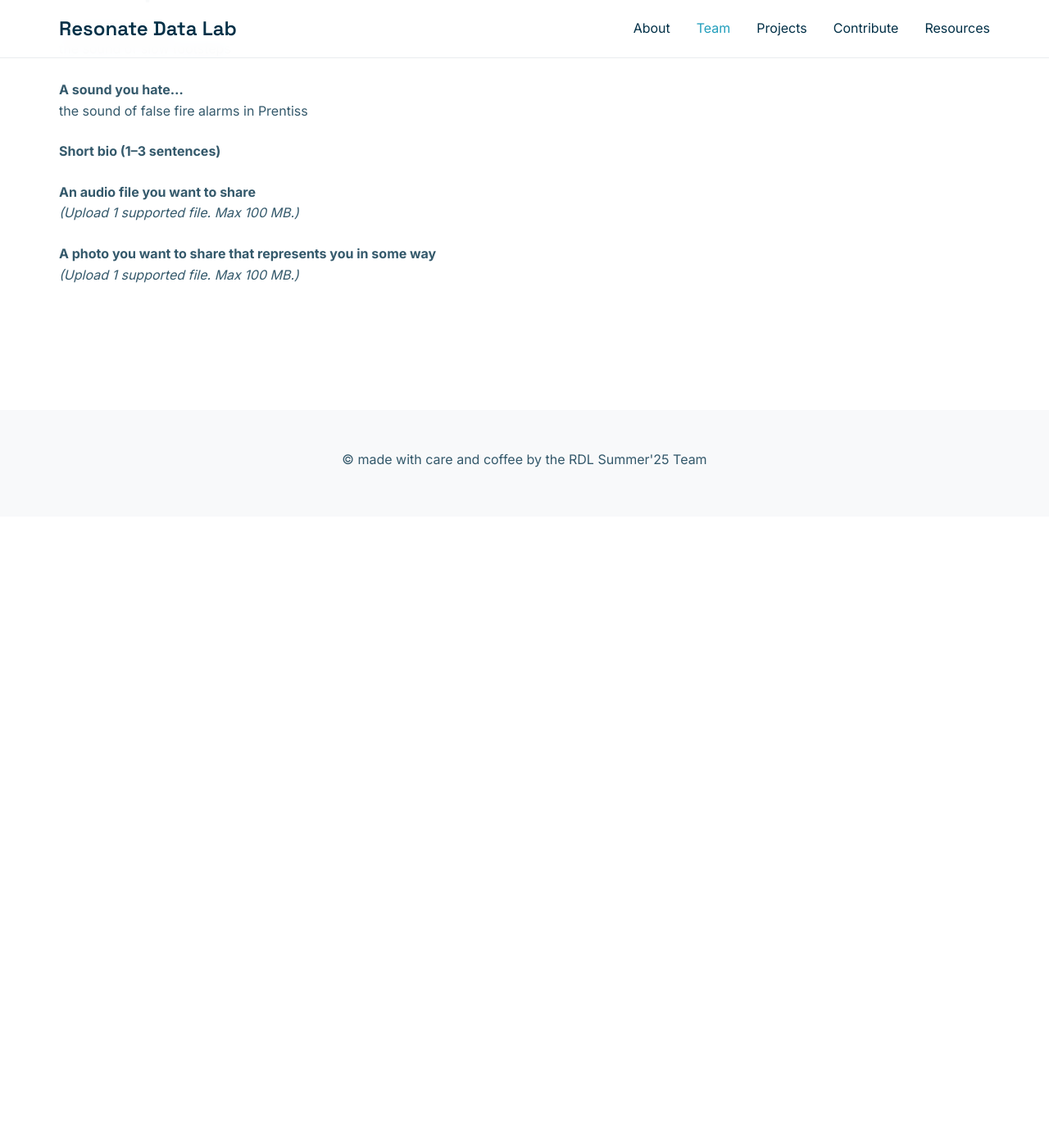
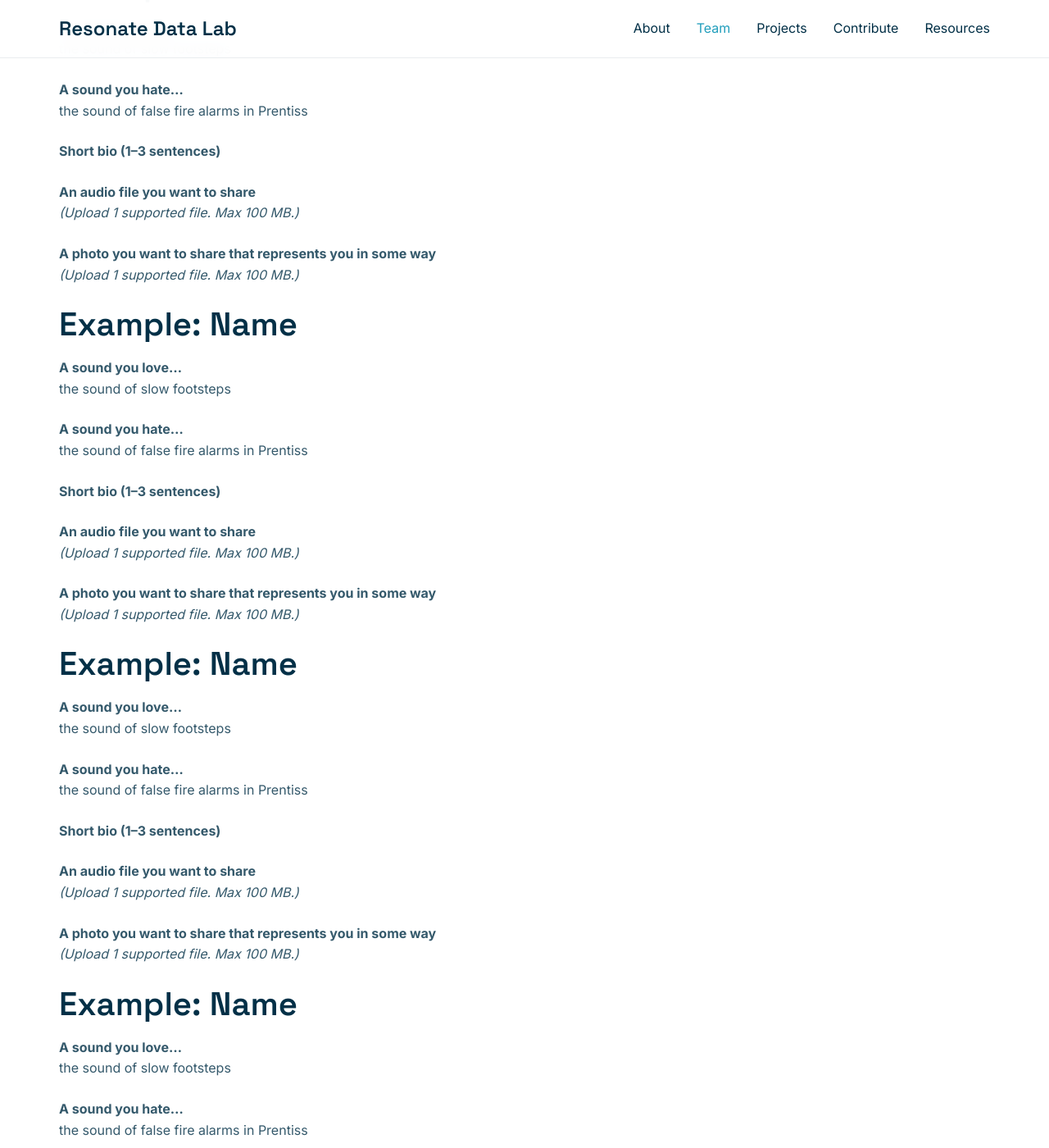
Before and after one commit to a421loop/Resonate-Data-Lab-Website-STRUCTURE, a Jekyll site: the page built from Team/index.md, in a window 1280 px wide and 1400 px high, scrolled down 304 px. Shown: the whole window at 82% size. Built offline with Jekyll 4.4.1, drawn with Linux system fonts in a browser that asks for light colours; before the commit the page ends 934 px from its top, so only the background shows below that; some of the changed text lies outside the part shown.

Commit message:
Update index.md

```diff
--- a/Team/index.md
+++ b/Team/index.md
@@ -23,3 +23,74 @@
 
 **A photo you want to share that represents you in some way**
 *(Upload 1 supported file. Max 100 MB.)*
+
+## Example: Name
+
+**A sound you love...**
+the sound of slow footsteps
+
+**A sound you hate...**
+the sound of false fire alarms in Prentiss
+
+**Short bio (1–3 sentences)**
+<!-- Write your bio here, similar to the example given -->
+
+**An audio file you want to share**
+*(Upload 1 supported file. Max 100 MB.)*
+
+**A photo you want to share that represents you in some way**
+*(Upload 1 supported file. Max 100 MB.)*
+
+
+## Example: Name
+
+**A sound you love...**
+the sound of slow footsteps
+
+**A sound you hate...**
+the sound of false fire alarms in Prentiss
+
+**Short bio (1–3 sentences)**
+<!-- Write your bio here, similar to the example given -->
+
+**An audio file you want to share**
+*(Upload 1 supported file. Max 100 MB.)*
+
+**A photo you want to share that represents you in some way**
+*(Upload 1 supported file. Max 100 MB.)*
+
+
+## Example: Name
+
+**A sound you love...**
+the sound of slow footsteps
+
+**A sound you hate...**
+the sound of false fire alarms in Prentiss
+
+**Short bio (1–3 sentences)**
+<!-- Write your bio here, similar to the example given -->
+
+**An audio file you want to share**
+*(Upload 1 supported file. Max 100 MB.)*
+
+**A photo you want to share that represents you in some way**
+*(Upload 1 supported file. Max 100 MB.)*
+
+
+## Example: Name
+
+**A sound you love...**
+the sound of slow footsteps
+
+**A sound you hate...**
+the sound of false fire alarms in Prentiss
+
+**Short bio (1–3 sentences)**
+<!-- Write your bio here, similar to the example given -->
+
+**An audio file you want to share**
+*(Upload 1 supported file. Max 100 MB.)*
+
+**A photo you want to share that represents you in some way**
+*(Upload 1 supported file. Max 100 MB.)*
```
